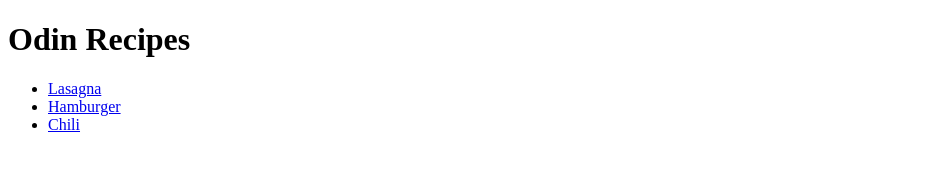
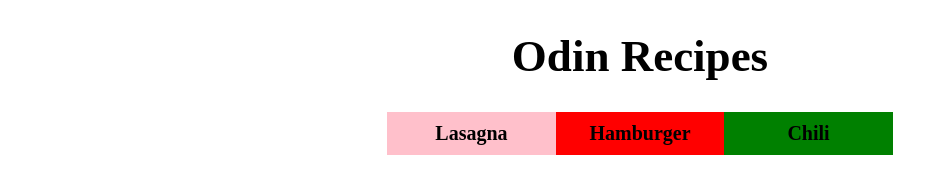
Before and after one commit to HampusNordan/odin-recipes, a plain HTML site: page index.html in a window 1280 px wide. Shown: the whole page, without its empty margins (0-947 px from the left). Drawn offline with Linux system fonts and the light colour scheme.

Commit message:
Completed homepage

```diff
--- a/index.html
+++ b/index.html
@@ -3,15 +3,18 @@
     <head>
         <meta charset="UTF-8">
         <title>Odin Recipes</title>
+        <link rel="stylesheet" href="styles.css">
     </head>
 
     <body>
-        <h1>Odin Recipes</h1>
+        <h1 class="header">Odin Recipes</h1>
 
+     <div class="nav">
         <ul>
-             <li><a href="./recipes/lasagna.html">Lasagna</a></li>
-             <li><a href="./recipes/hamburger.html">Hamburger</a></li>
-             <li><a href="./recipes/chili.html">Chili</a></li>
+             <li class="one"><a href="./recipes/lasagna.html">Lasagna</a></li>
+             <li class="two"><a href="./recipes/hamburger.html">Hamburger</a></li>
+             <li class="three"><a href="./recipes/chili.html">Chili</a></li>
         </ul>
+    </div>
     </body>
 </html>
--- a/styles.css
+++ b/styles.css
@@ -0,0 +1,48 @@
+.body {
+font-family: serif, sans-serif, monospace;
+}
+
+.header {
+    font-size: 45px;
+    text-align: center;
+}
+
+.nav {
+    color: black;
+    overflow: auto;
+    width: 40%;
+    margin: 0 auto;
+}
+
+.nav ul {
+    display: flex;
+    margin: 0;
+    padding: 0;
+    list-style: none;
+}
+
+.nav ul li {
+    flex: 1;
+    padding: 10px;
+    text-align: center;
+    font-size: 20px;
+    font-weight: bold;
+
+}
+
+.one {
+     background-color: pink;
+}
+
+.two {
+     background-color: red;
+}
+
+.three {
+     background-color: Green;
+}
+
+a {
+    color: inherit;
+    text-decoration: none;
+}
```
Also changed, not shown: recipes/chili.html (+1 -0 lines), recipes/hamburger.html (+1 -0 lines), recipes/lasagna.html (+2 -1 lines).
